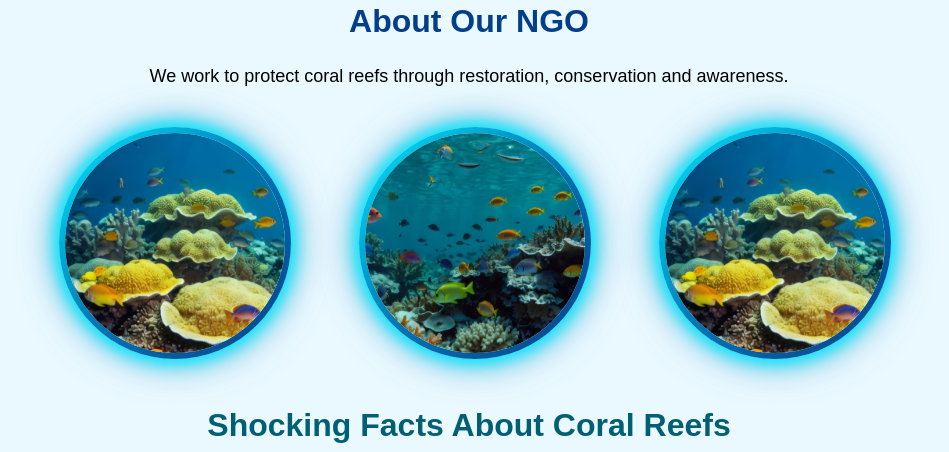
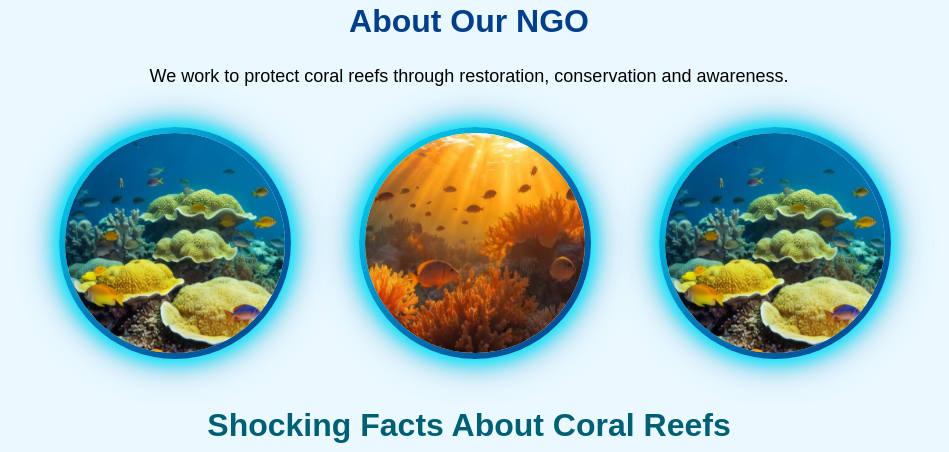
Before and after one commit to kaveribafna/Coral-Reef-Protection-NGO, a plain HTML site: page index.html in a window 1280 px wide. Shown: the part 897-1349 px from the top of the page, without its empty margins (171-1120 px from the left). Drawn offline with Linux system fonts and the light colour scheme; files whose address does not match are found by name.

Commit message:
Update index.html

```diff
--- a/index.html
+++ b/index.html
@@ -674,7 +674,7 @@
       <div class="about-flip-card">
         <div class="about-flip-card-inner">
           <div class="about-flip-front">
-            <img src="2nd.jpg" alt="Coral Reef Restoration" />
+            <img src="3rd.jpg" alt="Coral Reef Restoration" />
           </div>
           <div class="about-flip-back">
             <h3>What We Do</h3>
```
